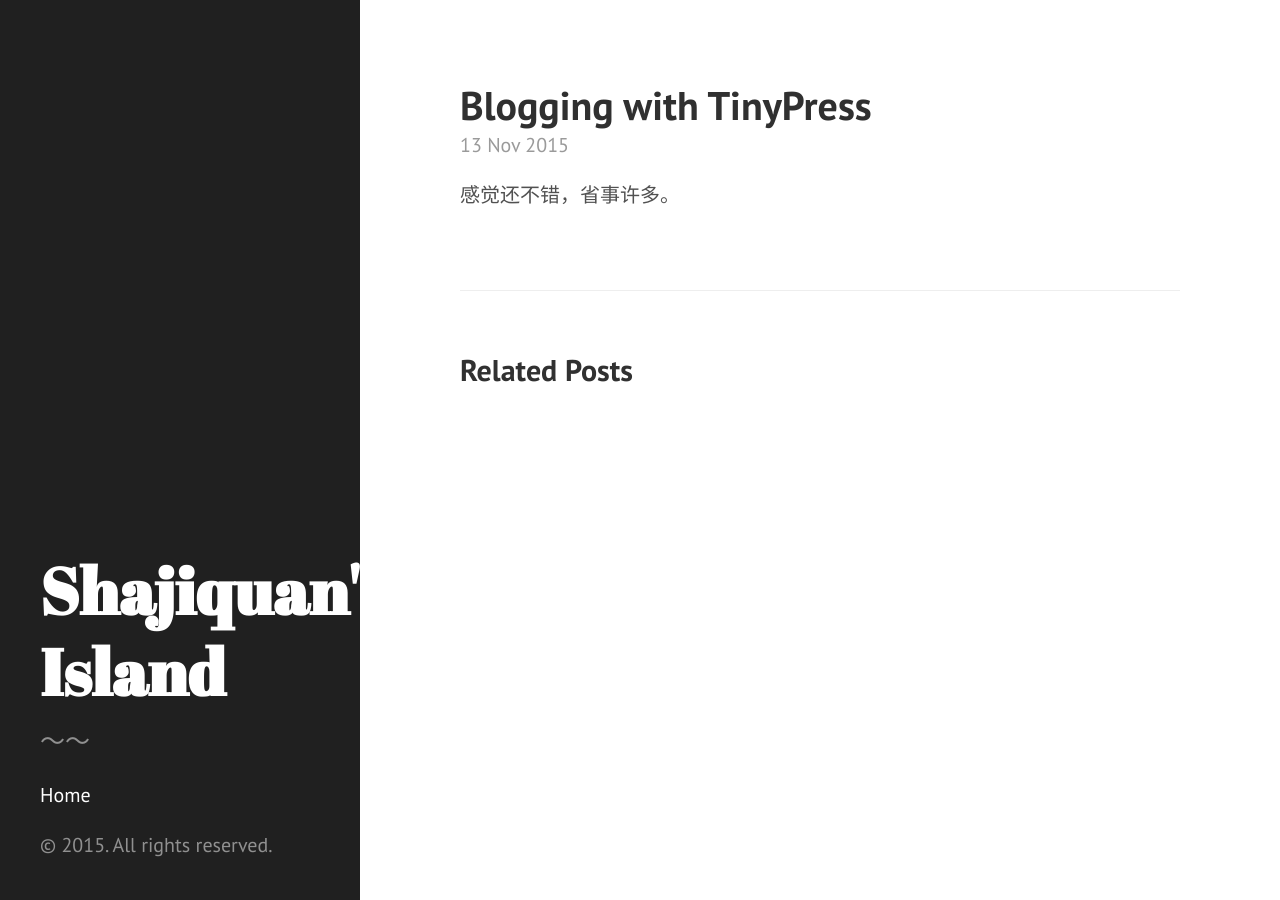
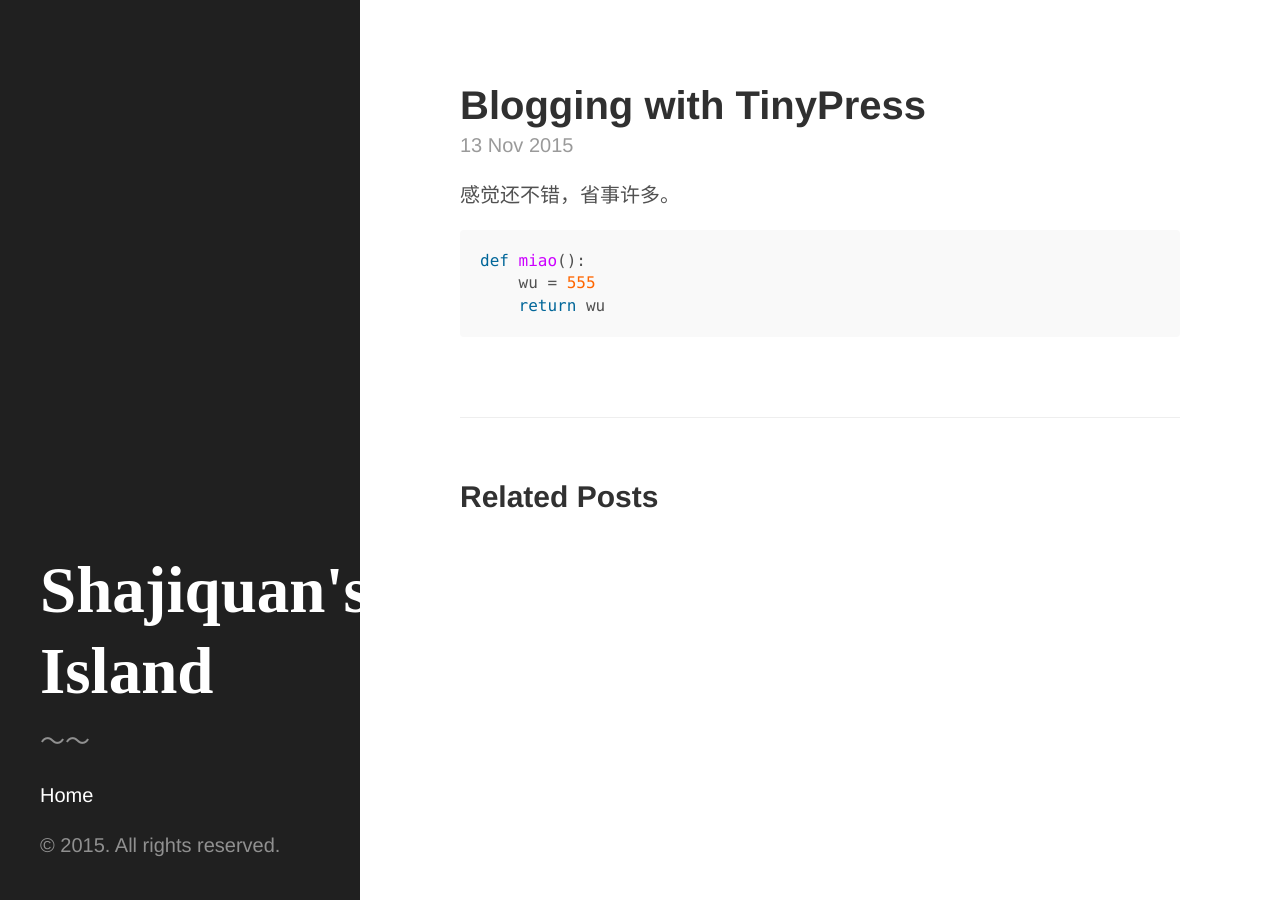
Before and after one commit to shajiquan/shajiquan.github.io, a Jekyll site: the page built from _posts/2015-11-13-blogging-with-tinypress.markdown, in a window 1280 px wide. Built offline with Jekyll 4.4.1, drawn with Linux system fonts in a browser that asks for light colours; some web fonts are replaced.

Commit message:
update from local device

`````diff
--- a/_includes/head.html
+++ b/_includes/head.html
@@ -17,7 +17,7 @@
   <link rel="stylesheet" href="/public/css/poole.css">
   <link rel="stylesheet" href="/public/css/syntax.css">
   <link rel="stylesheet" href="/public/css/hyde.css">
-  <link rel="stylesheet" href="http://fonts.googleapis.com/css?family=PT+Sans:400,400italic,700|Abril+Fatface">
+  <link rel="stylesheet" href="http://fonts.useso.com/css?family=PT+Sans:400,400italic,700|Abril+Fatface">
 
   <!-- Icons -->
   <link rel="apple-touch-icon-precomposed" sizes="144x144" href="/public/apple-touch-icon-144-precomposed.png">
--- a/_includes/sidebar.html
+++ b/_includes/sidebar.html
@@ -1,7 +1,7 @@
 <div class="sidebar">
   <div class="container sidebar-sticky">
     <div class="sidebar-about">
-      <h1>{{ site.title }}</h1>
+      <a href="/"><h1>{{ site.title }}</h1></a>
       <p class="lead">{{ site.description }}</p>
     </div>
 
--- a/_posts/2015-11-13-blogging-with-tinypress.markdown
+++ b/_posts/2015-11-13-blogging-with-tinypress.markdown
@@ -4,3 +4,10 @@ title: Blogging with TinyPress
 layout: post
 ---
 感觉还不错，省事许多。
+
+
+```python
+def miao():
+    wu = 555
+    return wu
+````
`````
